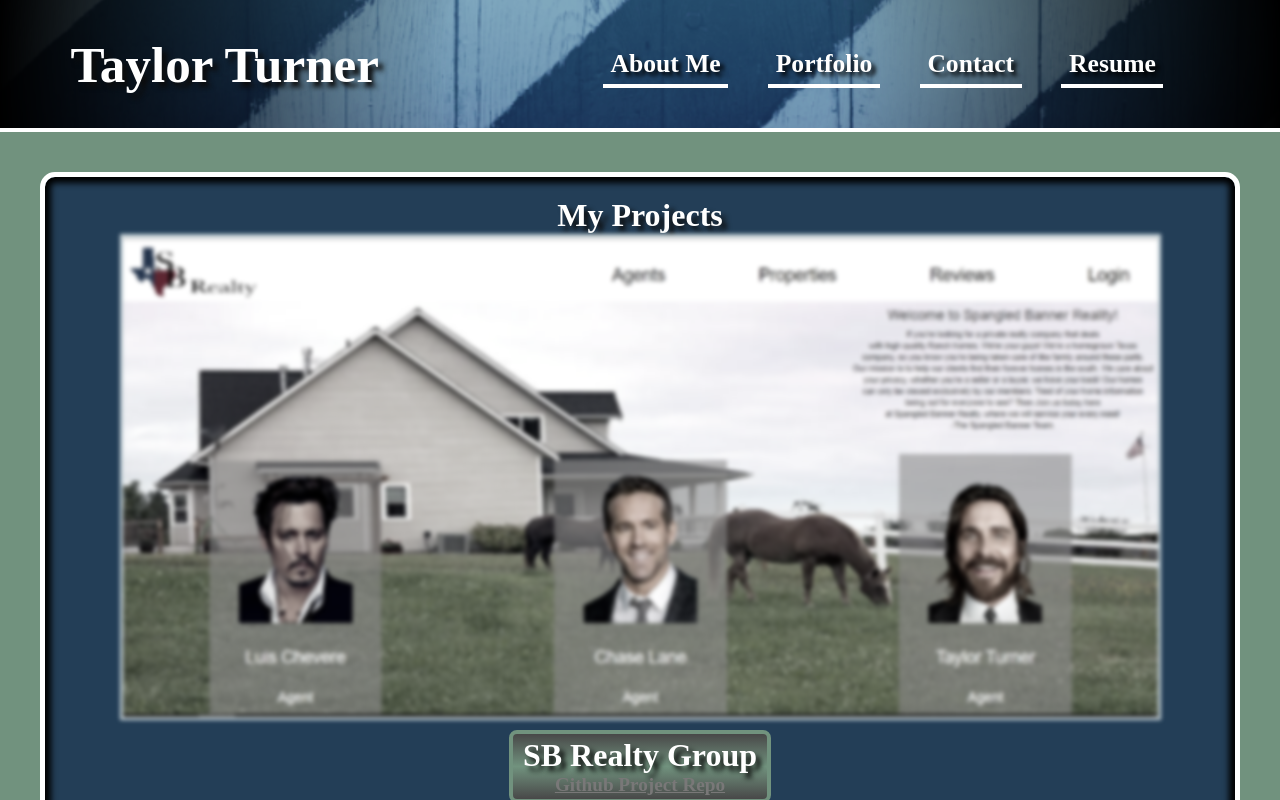
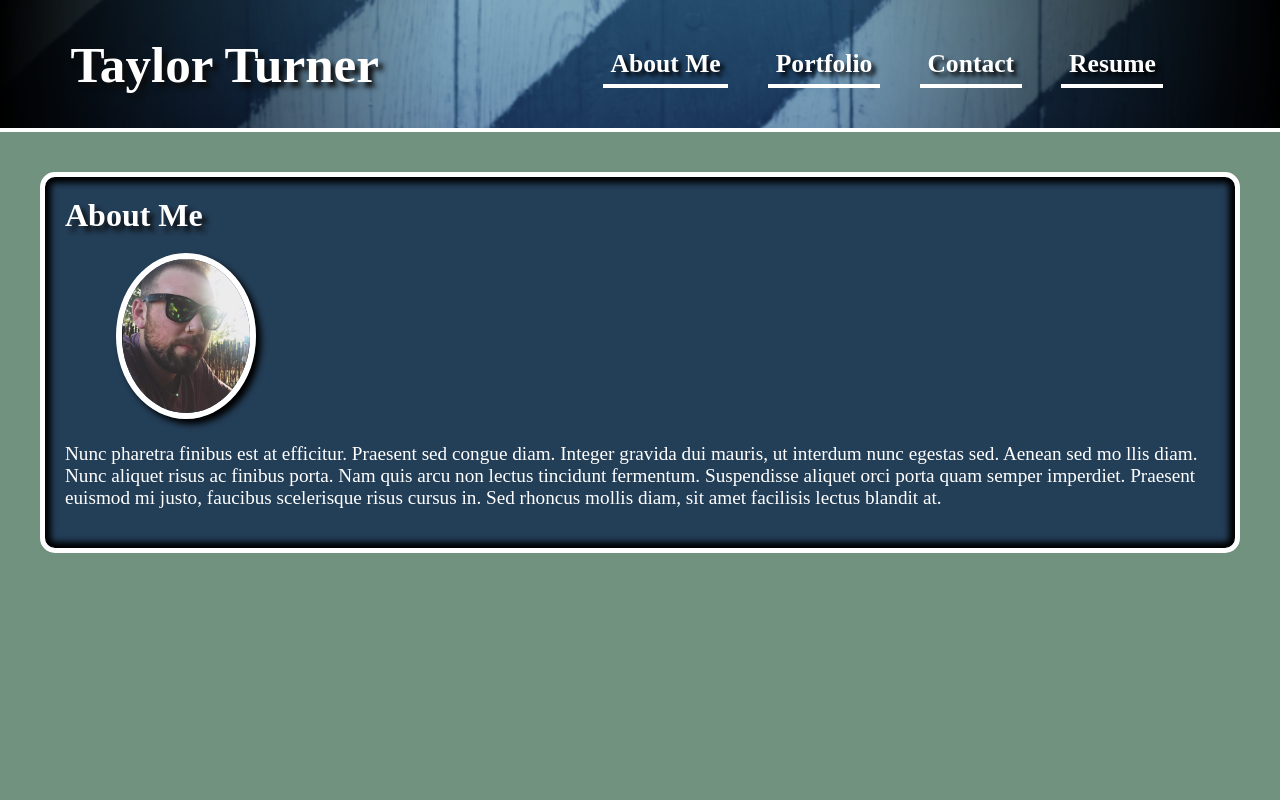
Before and after one commit to Bonee94/taylors-react-portfolio, a React (Create React App) app: page / in a window 1280 px wide. Shown: the top 800 px of the page. Built offline with nearby package versions, Linux system fonts and the light colour scheme.

Commit message:
Added Footer component to page rendering

```diff
--- a/src/components/PortfolioContainer.js
+++ b/src/components/PortfolioContainer.js
@@ -3,10 +3,11 @@ import Header from './Header';
 import About from './pages/About';
 import Portfolio from './pages/Portfolio';
 import '../styles/PortfolioContainer.css'
+import Footer from './Footer';
 
 
 export default function PortfolioContainer() {
-  const [currentPage, setCurrentPage] = useState('Portfolio');
+  const [currentPage, setCurrentPage] = useState('About');
 
   // this is checking the value of current page state and returning the proper page
   const renderPage = () => {
@@ -24,6 +25,7 @@ export default function PortfolioContainer() {
     <div>
       <Header currentPage={currentPage} handlePageChange={handlePageChange} />
       {renderPage()}
+      <Footer/>
     </div>
   );
 }
```
